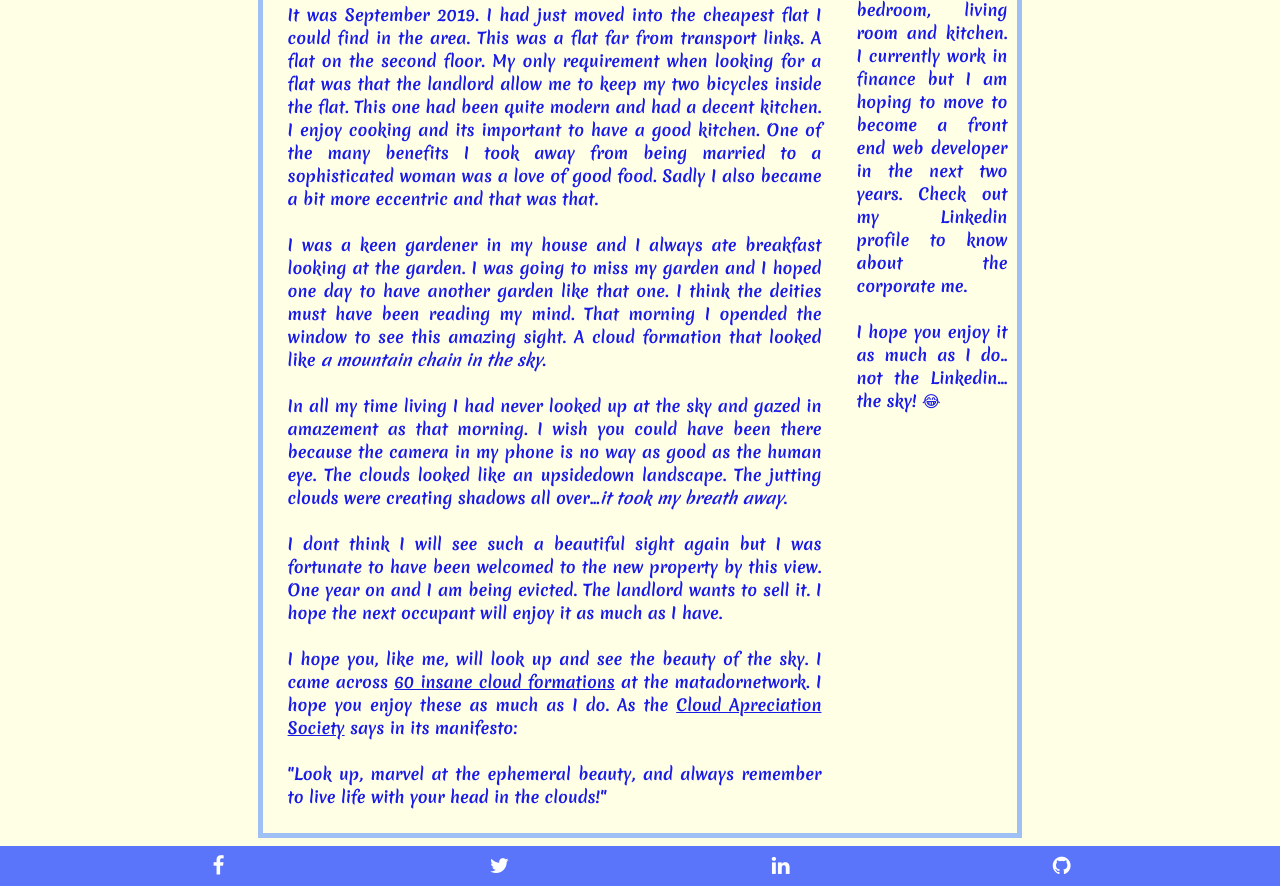
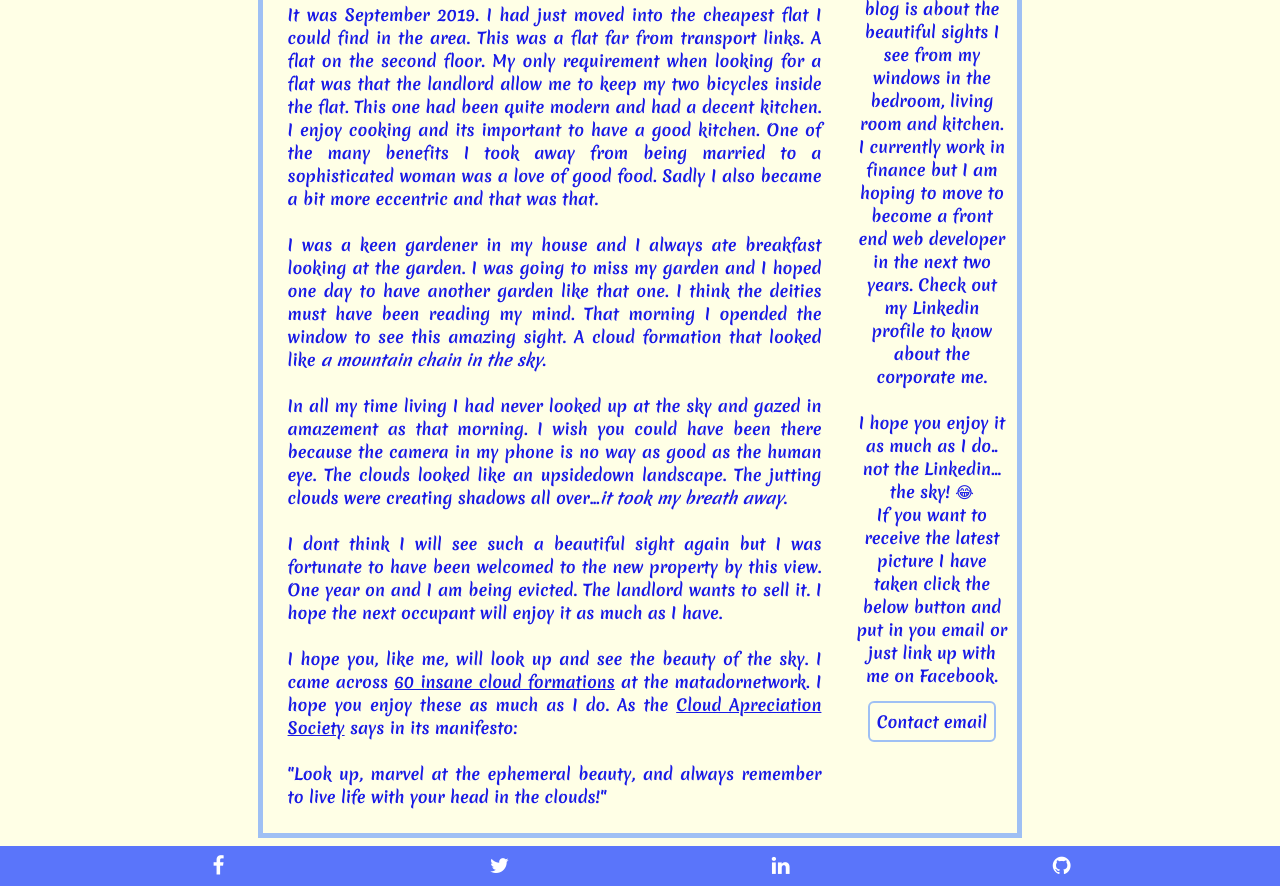
Before and after one commit to RPIERIS/skywindow, a plain HTML site: page blogpost.html in a window 1280 px wide. Shown: the part 626-1512 px from the top of the page. Drawn offline with Linux system fonts and the light colour scheme; a web font is replaced by a local one.

Commit message:
button added to blogpost.html

```diff
--- a/blogpost.html
+++ b/blogpost.html
@@ -76,6 +76,10 @@
           Check out my Linkedin profile to know about the corporate me.</p>
         <br>
         <p>I hope you enjoy it as much as I do.. not the Linkedin... the sky! &#128514;</p>
+        <p>If you want to receive the latest picture I have taken click the below button
+           and put in you email or just link up with me on Facebook.</p>
+        <br>
+        <a href="index.html" class="button">Contact email</a>
     </div>
   </main>
 
--- a/css/blog.css
+++ b/css/blog.css
@@ -56,12 +56,24 @@ figcaption {
 }
 
 .aboutme {
-  margin-left:auto;
+  margin:auto;
   flex-basis: 20%;
   padding: 10px;
-  text-align: justify;
+  text-align: center;
   justify-content: center;
   justify-self: center;
+}
+
+.button {
+  padding: 7px;
+  border: 2px solid #9fc0f4;
+  border-radius: 6px;
+  align-items: center;
+  transition-duration: 0.4s;
+}
+
+.button:hover {
+  background-color: #9fc0f4;
 }
 
 .mepicture {
@@ -75,7 +87,6 @@ figcaption {
 
 .blogpic {
   width: 100%;
-
 }
 
 .blogtitle {
```
